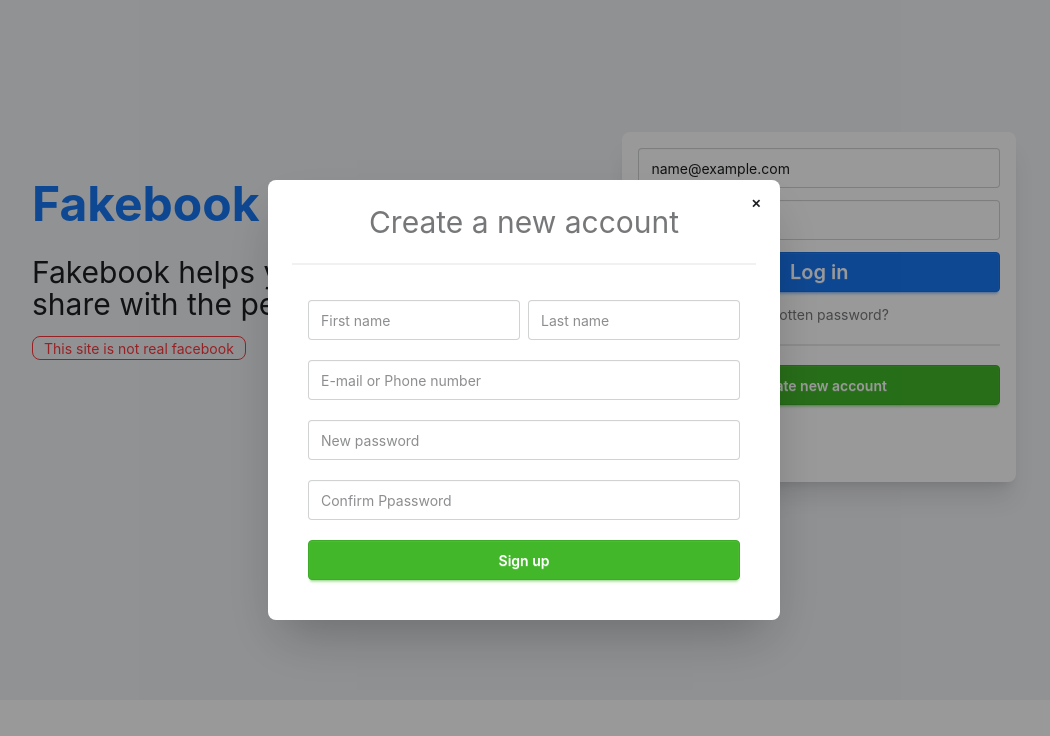
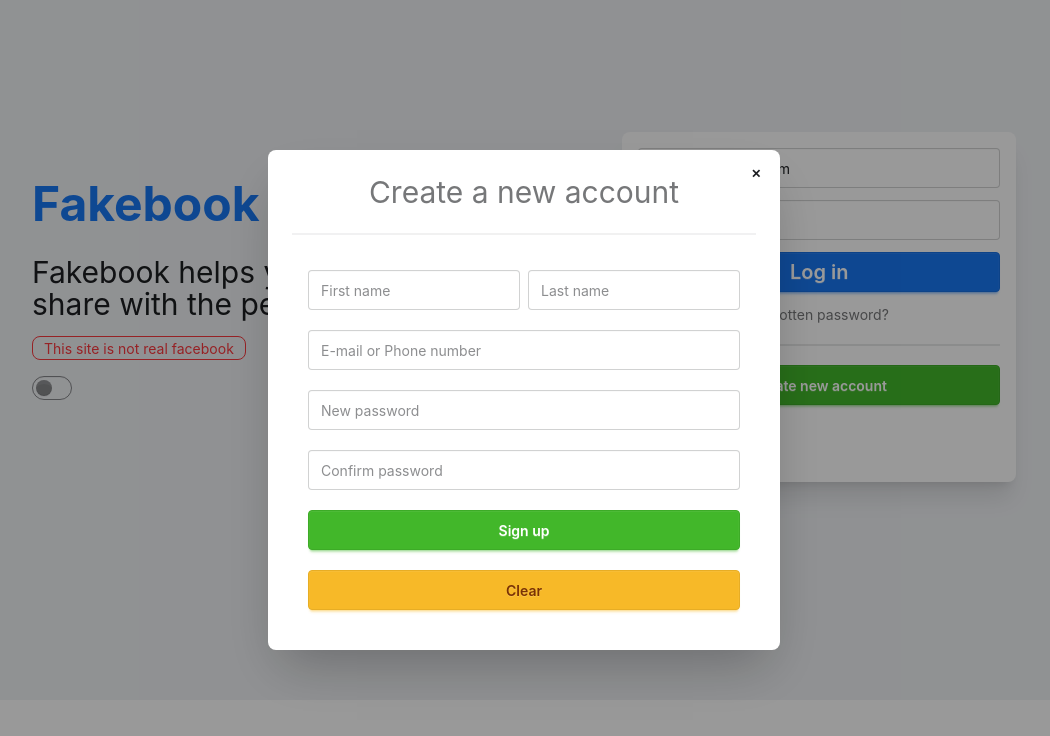
Before and after one commit to Tassanan-K/cc22-fakebook-web, a React (Vite) app: page / in a window 1280 px wide. Both pictures are taken after typing "name@example.com", "Sample123" into the empty fields and a click on the button "Create new account". Shown: the top 736 px of the page, without its empty margins (116-1166 px from the left). Built offline with nearby package versions, Linux system fonts and the light colour scheme.

Commit message:
Register done and Start login

```diff
--- a/src/App.jsx
+++ b/src/App.jsx
@@ -1,8 +1,17 @@
+import { ToastContainer } from "react-toastify"
+import 'react-toastify/dist/ReactToastify.css'
 import AppRouter from "./routes/AppRouter"
+
 
 function App() {
   return (
-    <AppRouter/>
+    <>
+      <AppRouter />
+      <ToastContainer
+        position="top-center"
+        style={{ zIndex: 9999 }}
+      />
+    </>
   )
 }
 
--- /dev/null
+++ b/src/api/mainApi.js
@@ -0,0 +1,13 @@
+import axios from "axios";
+import { json } from "zod";
+
+export const mainApi = axios.create({
+    baseURL: 'http://localhost:3000/api',
+    headers: {
+        'Content-Type': 'application/json'
+    }
+})
+
+export const apiRegister = async (body) => {
+    return await mainApi.post("/auth/register", body)
+}
--- a/src/components/RegisterForm.jsx
+++ b/src/components/RegisterForm.jsx
@@ -1,19 +1,86 @@
+import { apiRegister, mainApi } from "@/api/mainApi"
+import { registerSchema } from "@/validations/schema"
+import { zodResolver } from "@hookform/resolvers/zod"
+import axios from "axios"
+import { useForm } from "react-hook-form"
+import { Slide, toast, ToastContainer, Zoom } from "react-toastify"
+
 
 function RegisterForm() {
+  const { register, handleSubmit, formState, reset } = useForm({
+    resolver: zodResolver(registerSchema),
+    mode: 'onSubmit',
+    defaultValues: { //ใส่ไว้เพื่อ reset state
+      firstName: '',
+      lastName: '',
+      identity: '',
+      password: '',
+      confirmPassword: ''
+    }
+  })
+  const { errors, isSubmitting } = formState
+
+  const onSubmit = async (data) => {
+    try {
+      await new Promise(resolve => setTimeout(resolve, 1000))
+      // const resp = await axios.post('http://localhost:3000/api/auth/register', data)
+      // const resp = await apiRegister(data)
+      const resp = await mainApi.post('/auth/register', data)
+      toast.success(resp.data.message, { transition: Zoom })
+      document.getElementById('register-form').close()
+      reset()
+    } catch (err) {
+      console.dir(err)
+      const errMsg = err.response?.data.message || err.message
+      // alert (JSON.stringify(err,null,2))
+      toast.error(errMsg, { transition: Slide, autoClose: 2000, containerId: 'register-modal', position: 'top-center' })
+    }
+  }
+
   return (
     <>
-    <div className="text-3xl text-center opacity-60">Create a new account</div>
-    <div className='divider opacity-60'></div>
-    <form onSubmit={(e) => e.preventDefault()} className='flex flex-col gap-5 p-4 pt-3'>
-        <div className='flex gap-2'>
-            <input type="text" className="input w-full" placeholder='First name' />
-            <input type="text" className="input w-full" placeholder='Last name' />
-        </div>
-            <input type="text" className="input w-full" placeholder='E-mail or Phone number' />
-            <input type="password" className="input w-full" placeholder='New password' />
-            <input type="password" className="input w-full" placeholder='Confirm Ppassword' />
-            <button className="btn btn-secondary">Sign up</button>
-    </form>
+      <ToastContainer containerId={'register-modal'} />
+      <div className="text-3xl text-center opacity-60">Create a new account
+        {isSubmitting && <span className="loading loading-spinner text-info mx-2"></span>}
+      </div>
+      <div className='divider opacity-60'></div>
+      <form onSubmit={handleSubmit(onSubmit)}>
+        <fieldset className='flex flex-col gap-5 p-4 pt-3' disabled={isSubmitting}>
+          <div className='flex gap-2'>
+            <div className="w-full">
+              <input type="text" className="input w-full" placeholder='First name' {...register('firstName')} />
+              <p className="text-xs text-error">{errors.firstName?.message}</p>
+            </div>
+
+            <div className="w-full">
+              <input type="text" className="input w-full" placeholder='Last name' {...register('lastName')} />
+              <p className="text-xs text-error">{errors.lastName?.message}</p>
+            </div>
+          </div>
+
+          <div className="w-full">
+            <input type="text" className="input w-full" placeholder='E-mail or Phone number' {...register('identity')} />
+            <p className="text-xs text-error">{errors.identity?.message}</p>
+          </div>
+
+          <div className="w-full">
+            <input type="password" className="input w-full" placeholder='New password' {...register('password')} />
+            <p className="text-xs text-error">{errors.password?.message}</p>
+          </div>
+
+          <div className="w-full">
+            <input type="password" className="input w-full" placeholder='Confirm password' {...register('confirmPassword')} />
+            <p className="text-xs text-error">{errors.confirmPassword?.message}</p>
+          </div>
+
+          <button className="btn btn-secondary" disabled={isSubmitting}>Sign up</button>
+          <button type='button' className="btn btn-warning" onClick={() => reset()}>Clear</button>
+        </fieldset>
+      </form>
+      {/* <div className="border">
+        <pre className="text-error text-xs">
+          {JSON.stringify(errors, (k, v) => k === 'ref' ? undefined : v, 2)}</pre>
+      </div> */}
     </>
   )
 }
--- a/src/index.css
+++ b/src/index.css
@@ -1,12 +1,10 @@
 @import "tailwindcss";
 @plugin "daisyui" {
- themes : light --default;
+ themes : light --default, dark;
 }
 @plugin "daisyui/theme" {
-name: "fakebook";
+name: "light";
 default: true;
-prefersdark: false;
-color-scheme: light;
 
 /* Base background and text */
 --color-base-100: #ffffff;   /* White */
@@ -58,3 +56,58 @@ color-scheme: light;
 --tab-border: 2px;
 --tab-radius: 0.5rem;
 }
+
+
+@plugin "daisyui/theme" {
+ name: "dark";
+/* base layout */
+--color-base-100: #18191A;
+--color-base-200: #242526;
+--color-base-300: #3A3B3C;
+--color-base-content: #E4E6EB;
+
+/* brand */
+--color-primary: #2374E1;
+--color-primary-focus: #1B66C9;
+--color-primary-content: #ffffff;
+
+/* secondary */
+--color-secondary: #42B72A;
+--color-secondary-focus: #36A420;
+--color-secondary-content: #ffffff;
+
+/* accent */
+--color-accent: #2374E1;
+--color-accent-focus: #1B66C9;
+--color-accent-content: #ffffff;
+
+/* neutral */
+--color-neutral: #B0B3B8;
+--color-neutral-focus: #E4E6EB;
+--color-neutral-content: #000000;
+
+/* status */
+--color-info: #2374E1;
+--color-success: #42B72A;
+--color-warning: #F7B928;
+--color-error: #FA383E;
+
+/* borders */
+--rounded-box: 0.5rem;
+--rounded-btn: 0.4rem;
+--rounded-badge: 1rem;
+
+--border-btn: 1px;
+
+/* animations */
+--animation-btn: 0.2s;
+--animation-input: 0.2s;
+
+/* button behavior */
+--btn-text-case: none;
+--btn-focus-scale: 0.97;
+
+/* tabs */
+--tab-border: 2px;
+--tab-radius: 0.5rem;
+}
--- a/src/pages/Login.jsx
+++ b/src/pages/Login.jsx
@@ -10,6 +10,7 @@ function Login() {
             <div className="text-5xl text-primary font-bold">Fakebook</div>
             <h2 className='text-[30px] leading-8 mt-3 w-128.5 max-md:w-auto'>Fakebook helps you connect and share with the people in your life.</h2>
             <div className="badge badge-outline badge-error max-md:mx-auto">This site is not real facebook</div>
+            <input type="checkbox" value="dark" className="toggle theme-controller max-md:mx-auto" />
           </div>
           <div className='flex-1 '>
             <div className="card bg-base-100 w-full h-87.5 shadow-xl mt-8">
--- /dev/null
+++ b/src/validations/schema.js
@@ -0,0 +1,26 @@
+import { z } from "zod";
+
+const emailRegex = /^[^\s@]+@[^\s@]+\.[^\s@]+$/;
+const mobileRegex = /^[0-9]{10,15}$/
+
+export const registerSchema = z.object({
+ identity: z.string().min(2, "Email or phone-number require")
+   .refine(value => emailRegex.test(value) || mobileRegex.test(value), {
+     message: 'identity must be email or phone number'
+   }),
+ firstName: z.string().min(2, "first name is required"),
+ lastName: z.string().min(2, "last name is required"),
+ password: z.string().min(4, "password at least 4 characters"),
+ confirmPassword: z.string().min(1, "confirm password is required"),
+}).refine(data => data.password === data.confirmPassword, {
+ message: 'confirmPassword must match password',
+ path: ['confirmPassword']
+})
+
+export const loginSchema = z.object({
+ identity: z.string().min(2, "Email or phone-number require")
+   .refine(value => emailRegex.test(value) || mobileRegex.test(value), {
+     message: 'identity must be email or phone number'
+   }),
+ password: z.string().min(4, "password at least 4 characters"),
+})
```
Also changed, not shown: jsconfig.json (+14 -7 lines), package.json (+7 -1 lines), 1 other file (tests, documents, lock files or other folders).
